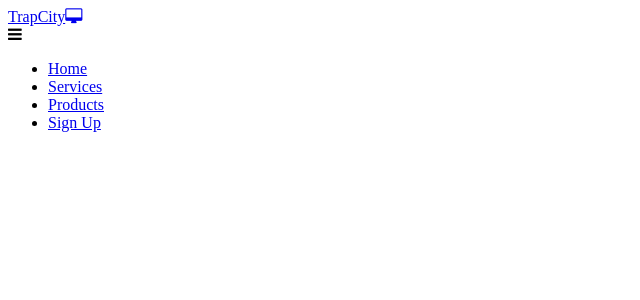
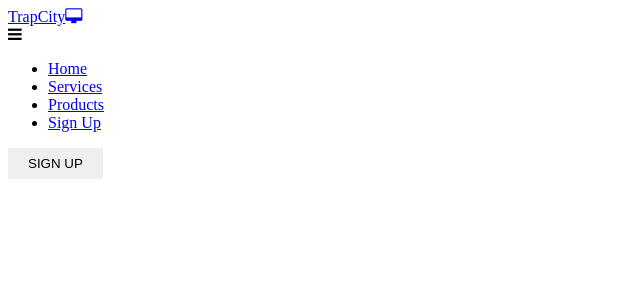
Before and after one commit to behrami/react-test, a React (Create React App) app: page / in a window 1280 px wide. Shown: the top 300 px of the page, without its empty margins (0-640 px from the left). Built offline with nearby package versions, Linux system fonts and the light colour scheme.

Commit message:
added button to nav bar with logic to show and hide based on screen width

```diff
--- a/src/components/Navbar.js
+++ b/src/components/Navbar.js
@@ -1,10 +1,25 @@
 import React, {useState} from 'react'
 import {Link} from 'react-router-dom'
+import './Button.js'
+import { Button } from './Button.js'
 
 function Navbar() {
     const [click, setClick] = useState(false)
+    const [button, setButton] = useState(true)
+
     const handleClick = () => setClick(!click)
     const closeMobileMenu = () => setClick(false)
+
+    const showButton=() => {
+        if(window.innerWidth <= 960) {
+            setButton(false)
+        }
+        else{
+            setButton(true)
+        }
+    }
+
+    window.addEventListener('resize', showButton)
 
     return (
         <>
@@ -38,6 +53,8 @@
                             </Link>
                         </li>
                     </ul>
+                    {button && <Button buttonStyle='btn--outline'>SIGN UP</Button>}
+
                 </div>
             </nav>
         </>
```
